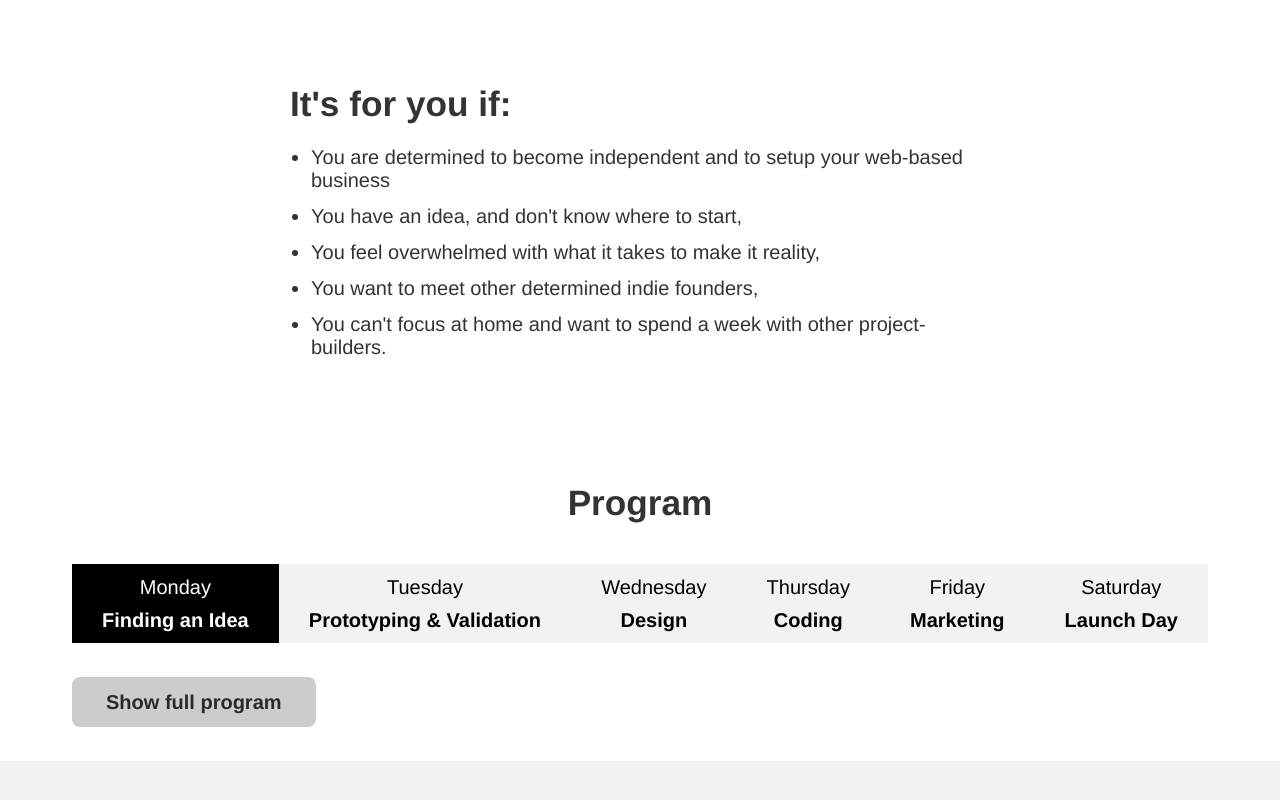
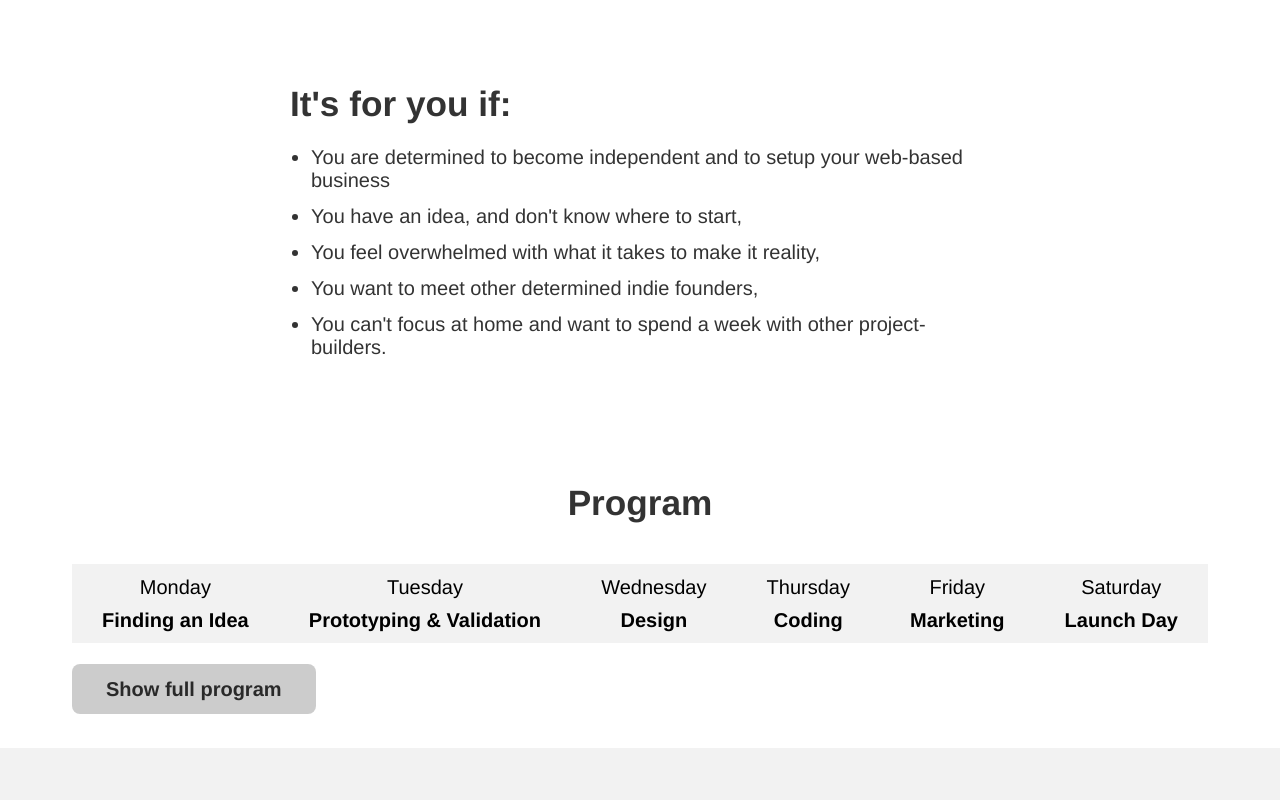
Before and after one commit to IndieDojo/indiedojo, a Gatsby app: page / in a window 1280 px wide. Shown: the part 1990-2790 px from the top of the page. Built offline with nearby package versions, Linux system fonts and the light colour scheme.

Commit message:
Program styling

```diff
--- a/src/components/components/BookingButton.js
+++ b/src/components/components/BookingButton.js
@@ -3,7 +3,7 @@ import styled from 'styled-components';
 
 export const BookingButton = styled.a`
   display: inline-block;
-  margin-top: ${props => props.theme.margins.xl};
+  margin-top: ${props => props.theme.margins.lg};
   padding: 0 ${props => props.theme.margins.xl};
   box-sizing: border-box;
   line-height: 50px;
--- a/src/components/components/ValidationErrors.js
+++ b/src/components/components/ValidationErrors.js
@@ -27,7 +27,7 @@ const ValidationErrors = ({ errors }) => (
       >
         <Row>
           <Cell xs={12} center>
-            <H2 color="accent" bold>Ups, there are some errors.</H2>
+            <Subtitle size='nm' color="accent" bold>Ups, there are some errors.</Subtitle>
           </Cell>
 
           {errors.map(error => (
--- a/src/components/home/Booking.js
+++ b/src/components/home/Booking.js
@@ -1,7 +1,7 @@
 import React, { Component } from "react";
 import styled from "styled-components";
 import { BookingButton } from "../components/BookingButton";
-import { H3Md, H3Nm } from "../components/Base";
+import { Subtitle } from "../components/Base";
 
 const DatesWrapper = styled.div`
   display: flex;
@@ -25,7 +25,7 @@ const Date = styled.div`
 const Booking = ({ light, isMobile }) => (
   <DatesWrapper className='dates-wrapper'>
     <Date isMobile={isMobile}>
-      <H3Md color={light ? 'transparentWhite' : 'text' }>Kyoto, 13-18 November</H3Md>
+      <Subtitle color={light ? 'transparentWhite' : 'text' }>Kyoto, 13-18 November</Subtitle>
       <BookingButton
         href="https://www.codecamps.com/courses/na54tKhtccrr9GhEF/booking"
       >
--- a/src/components/home/Program.js
+++ b/src/components/home/Program.js
@@ -1,18 +1,8 @@
 import React, { Component } from "react";
 import styled from "styled-components";
-import { FluidContainer, Container, Row, Cell } from "../grid/Grid";
-import {
-  Background,
-  WithPadding,
-  Title,
-  Subtitle,
-  H3Sm,
-  Text,
-  MdText,
-  FloatRight
-} from "../components/Base";
-
-import { BookingButton } from '../components/BookingButton'
+import { Row, Cell } from "../grid/Grid";
+import { WithPadding, Title, Subtitle, Text } from "../components/Base";
+import { BookingButton } from "../components/BookingButton";
 import { program } from "./detailedProgram";
 
 const ProgramButton = BookingButton.extend`
@@ -22,7 +12,7 @@ const ProgramButton = BookingButton.extend`
     background: ${props => props.theme.colors.black};
     color: ${props => props.theme.colors.transparentWhite};
   }
-`
+`;
 
 const ProgramWrapper = styled.div`
   display: flex;
@@ -42,7 +32,11 @@ const HeaderCell = styled.div`
   overflow: hidden;
   &:hover {
     background: ${props =>
-      props.active ? props.mainColor : props.theme.colors.veryLightHover};
+      {
+        if (!props.isProgramVisible ) return props.theme.colors.veryLight;
+        return props.active ? props.mainColor : props.theme.colors.veryLightHover
+      }
+    };
   }
 `;
 
@@ -52,7 +46,7 @@ const HeaderWrapper = styled.div`
   background: ${props => props.theme.colors.transparent};
 `;
 
-const Header = ({ headers, activeIndex, onClick, isMobile, mainColor }) => (
+const Header = ({ headers, activeIndex, onClick, isMobile, mainColor, isProgramVisible }) => (
   <HeaderWrapper isMobile={isMobile}>
     {headers.map((header, index) => (
       <HeaderCell
@@ -62,17 +56,18 @@ const Header = ({ headers, activeIndex, onClick, isMobile, mainColor }) => (
         onClick={onClick}
         mainColor={mainColor}
         isMobile={isMobile}
+        isProgramVisible={isProgramVisible}
       >
         <Subtitle
-          size='nm'
+          size="nm"
           lineHeight="1"
           color={index === activeIndex ? "white" : "mainColor"}
-          margin='md'
+          margin="md"
         >
           {header.day}
         </Subtitle>
         <Subtitle
-          size='nm'
+          size="nm"
           lineHeight="1"
           color={index === activeIndex ? "white" : "mainColor"}
           bold
@@ -114,7 +109,7 @@ const TimeBlockWrapper = styled.div`
   color: ${props => props.theme.colors.text};
   transition: all 0.2s ease-out;
   cursor: ${props => props.withDescription ? "pointer" : ""};
-  padding-bottom: ${props => props.active ? props.theme.margins.lg : '0'};
+  padding-bottom: ${props => props.active ? props.theme.margins.lg : "0"};
   &:hover {
     background: ${props => props.theme.colors.veryLightHover};
   }
@@ -137,6 +132,10 @@ const TimeBlockHeader = styled.div`
   justify-content: space-between;
 `;
 
+const DescriptionWrapper = styled.div`
+  padding-right: ${props => props.theme.margins.md};
+`;
+
 class TimeBlock extends Component {
   state = {
     active: false
@@ -147,7 +146,7 @@ class TimeBlock extends Component {
   };
 
   componentWillUpdate(nextProps, nextState) {
-    if (nextProps !== this.props ) {
+    if (nextProps !== this.props) {
       this.setState({ active: false });
     }
   }
@@ -166,7 +165,7 @@ class TimeBlock extends Component {
         <Row>
           <Cell xs={3}>
             <TimeCell isMobile={isMobile}>
-              <Subtitle size='sm' color='text'>{timeBlock.time}</Subtitle>
+              <Subtitle size="sm" color="text">{timeBlock.time}</Subtitle>
             </TimeCell>
           </Cell>
 
@@ -174,7 +173,7 @@ class TimeBlock extends Component {
             <Row>
               <Cell xs={12}>
                 <TimeBlockHeader>
-                  <Subtitle size='nm' color='text' margin='0' bold>
+                  <Subtitle size="nm" color="text" margin="0" bold>
                     {timeBlock.title}
                   </Subtitle>
                 </TimeBlockHeader>
@@ -184,8 +183,7 @@ class TimeBlock extends Component {
                   <DescriptionWrapper>
                     <Text>{timeBlock.description}</Text>
                   </DescriptionWrapper>
-                </Cell>
-              }
+                </Cell>}
             </Row>
 
           </Cell>
@@ -197,17 +195,12 @@ class TimeBlock extends Component {
   }
 }
 
-
 const DayBlockWrapper = styled.div`
 `;
 
-const DescriptionWrapper = styled.div`
-  padding-right: ${props => props.theme.margins.md};
-`
-
 const DayBlock = ({ dayBlock, isMobile, mainColor }) => (
   <DayBlockWrapper>
-    {dayBlock.timeBlocks.map( ( timeBlock, index ) => (
+    {dayBlock.timeBlocks.map((timeBlock, index) => (
       <TimeBlock
         key={index}
         timeBlock={timeBlock}
@@ -218,15 +211,14 @@ const DayBlock = ({ dayBlock, isMobile, mainColor }) => (
   </DayBlockWrapper>
 );
 
-
 class CourseProgram extends Component {
   state = {
     activeIndex: 0,
     isProgramVisible: false
   };
 
-  getHeaders = (program) => {
-    return program.map( item => ({day: item.day, topic: item.topic}) )
+  getHeaders = program => {
+    return program.map(item => ({ day: item.day, topic: item.topic }));
   };
 
   onHeaderTabClick = e => {
@@ -234,16 +226,16 @@ class CourseProgram extends Component {
   };
 
   onProgramButtonClick = e => {
-    this.setState({isProgramVisible: this.state.isProgramVisible ? false : true });
-  }
+    this.setState({
+      isProgramVisible: this.state.isProgramVisible ? false : true
+    });
+  };
 
   render() {
     const { isMobile } = this.props;
     const mainColor = "black";
-    const secondColor = "light";
 
     return (
-
       <WithPadding padding="xl">
         <Row>
           <Cell xs={12} center>
@@ -255,23 +247,23 @@ class CourseProgram extends Component {
 
         <Header
           headers={this.getHeaders(program)}
-              activeIndex={this.state.activeIndex}
-              onClick={this.onHeaderTabClick}
+          activeIndex={this.state.isProgramVisible ? this.state.activeIndex : undefined}
+          onClick={this.state.isProgramVisible ? this.onHeaderTabClick : null}
           isMobile={isMobile}
+          isProgramVisible={this.state.isProgramVisible}
           mainColor={mainColor}
         />
 
-            { this.state.isProgramVisible &&
+        {this.state.isProgramVisible &&
           <DayBlock
             dayBlock={program[this.state.activeIndex]}
             isMobile={isMobile}
             mainColor={mainColor}
           />}
-            <ProgramButton onClick={this.onProgramButtonClick}>{this.state.isProgramVisible ? "Hide program" : "Show full program"}</ProgramButton>
-
-
+        <ProgramButton onClick={this.onProgramButtonClick}>
+          {this.state.isProgramVisible ? "Hide program" : "Show full program"}
+        </ProgramButton>
       </WithPadding>
-
     );
   }
 }
--- a/src/pages/index.js
+++ b/src/pages/index.js
@@ -102,7 +102,6 @@ class Index extends Component {
             </Container>
           </FluidContainer>
 
-          <Subscribe isMobile={this.state.isMobile} />
           <Faqs isMobile={this.state.isMobile} />
         </div>
       </ThemeProvider>
```
Lines whose indentation alone changed are shown as unchanged.
